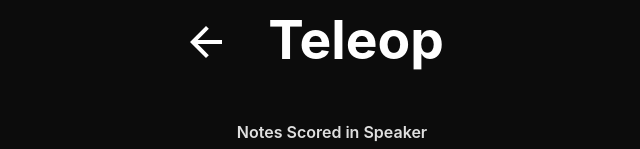
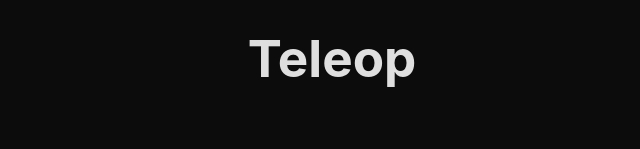
Before and after one commit to mortorqrobotics/morscout2024-frontend, a React (Vite) app: page /matchscout-team-form/1/teleop in a window 1280 px wide. Shown: the top 149 px of the page, without its empty margins (308-948 px from the left). Built offline with nearby package versions, Linux system fonts and the light colour scheme; no server answers; sample sign-in values are in the browser's storage.

Commit message:
ok this works

```diff
--- a/src/pages/autoScoutForm/autoScoutForm.jsx
+++ b/src/pages/autoScoutForm/autoScoutForm.jsx
@@ -25,7 +25,10 @@ const AutoScoutForm = ({ username }) => {
 
   const handleSubmit = (e) => {
     e.preventDefault();
-    setFormSubmitted(true);
+    const confirmed = window.confirm("Are you sure you want to submit? You won't be able to come back to this page.");
+    if (confirmed) {
+      setFormSubmitted(true);
+    }
   };
 
   useEffect(() => {
--- a/src/pages/teleopScoutForm/teleopScoutForm.jsx
+++ b/src/pages/teleopScoutForm/teleopScoutForm.jsx
@@ -83,14 +83,9 @@ const TeleopScoutForm = ({ username }) => {
 
   return (
     <div>
-      <Header
-        toWhere={`/matchscout-team-form/${teamNumber}/auto`}
-        headerText={
-          <>
-            <span style={{ color: "#FFFFFF" }}>Teleop</span>
-          </>
-        }
-      />
+      <h1 style={{
+        padding:"30px"
+      }}>Teleop</h1>
       <form onSubmit={handleSubmit} className="teleopScout">
         <Counter
           label="Notes Scored in Speaker"
```
